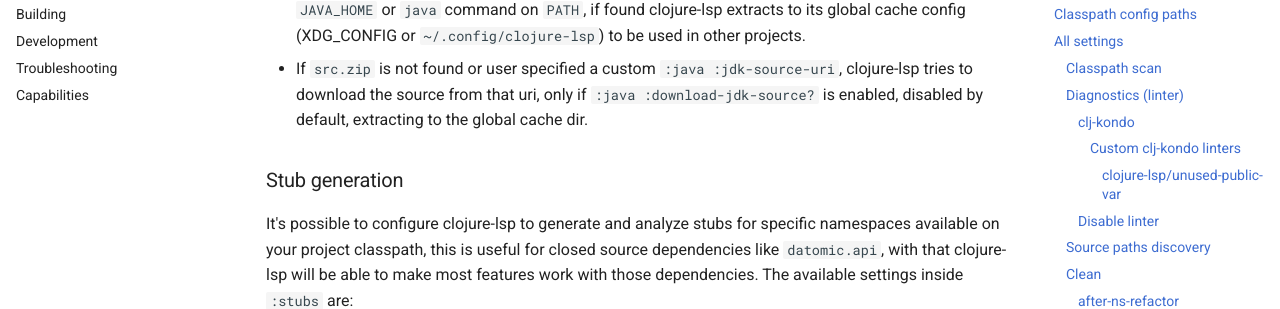
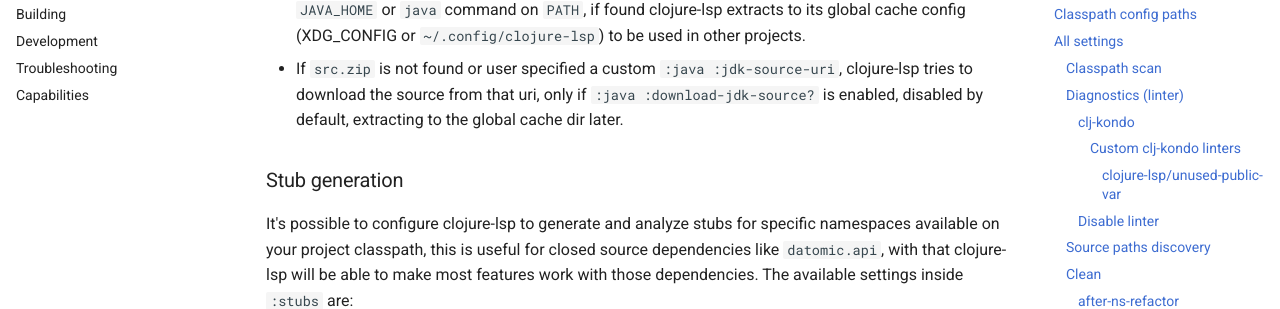
Before and after one commit to clojure-lsp/clojure-lsp, an MkDocs documentation site: the page built from docs/settings.md, in a window 1280 px wide and 900 px high, scrolled down 9994 px. Shown: the part 175-484 px from the top of the window. Built offline with MkDocs 1.6.1 and Material for MkDocs 9.7.7, drawn with Linux system fonts in a browser that asks for light colours; comment, search, counter and statistics services are not loaded.

```diff
--- a/docs/settings.md
+++ b/docs/settings.md
@@ -313,7 +313,7 @@ When a find-definition of a java class is triggered, clojure-lsp checks the foll
 - If the java source is not available, only the `.class`, clojure-lsp decompiles it and save the generated `.java` in a cache folder (`.lsp/.cache/java/`)
 - If the java class is from JDK (e.g. `java.util.UUID`), clojure-lsp tries a few things to be able to sucessfully find the definition, following this waterfall decision:
   - Most JRE installations contains the java source code in a `src.zip`, clojure-lsp tries to find it via `JAVA_HOME` or `java` command on `PATH`, if found clojure-lsp extracts to its global cache config (XDG_CONFIG or `~/.config/clojure-lsp`) to be used in other projects.
-  - If `src.zip` is not found or user specified a custom `:java :jdk-source-uri`, clojure-lsp tries to download the source from that uri, only if `:java :download-jdk-source?` is enabled, disabled by default, extracting to the global cache dir.
+  - If `src.zip` is not found or user specified a custom `:java :jdk-source-uri`, clojure-lsp tries to download the source from that uri, only if `:java :download-jdk-source?` is enabled, disabled by default, extracting to the global cache dir later.
 
 ### Stub generation
 
```
Also changed, not shown: docs/features.md (+1 -1 lines).
